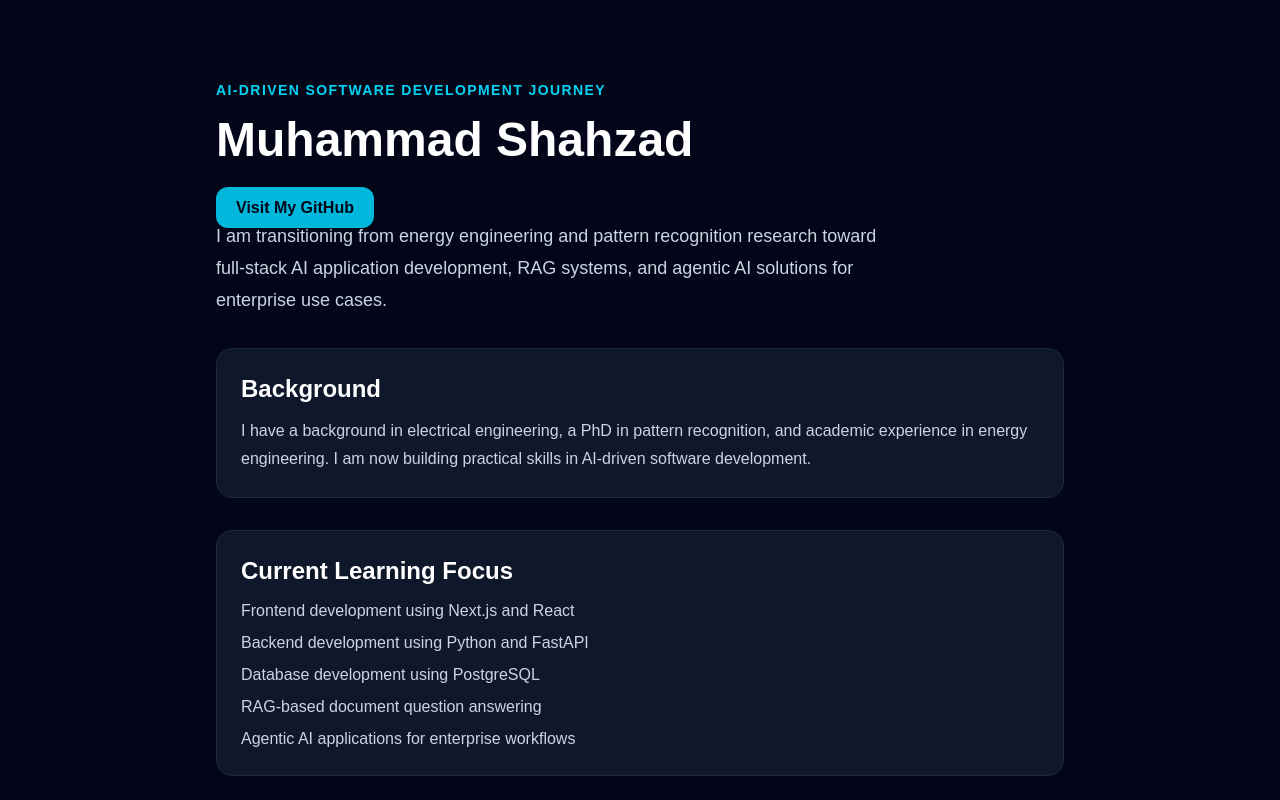
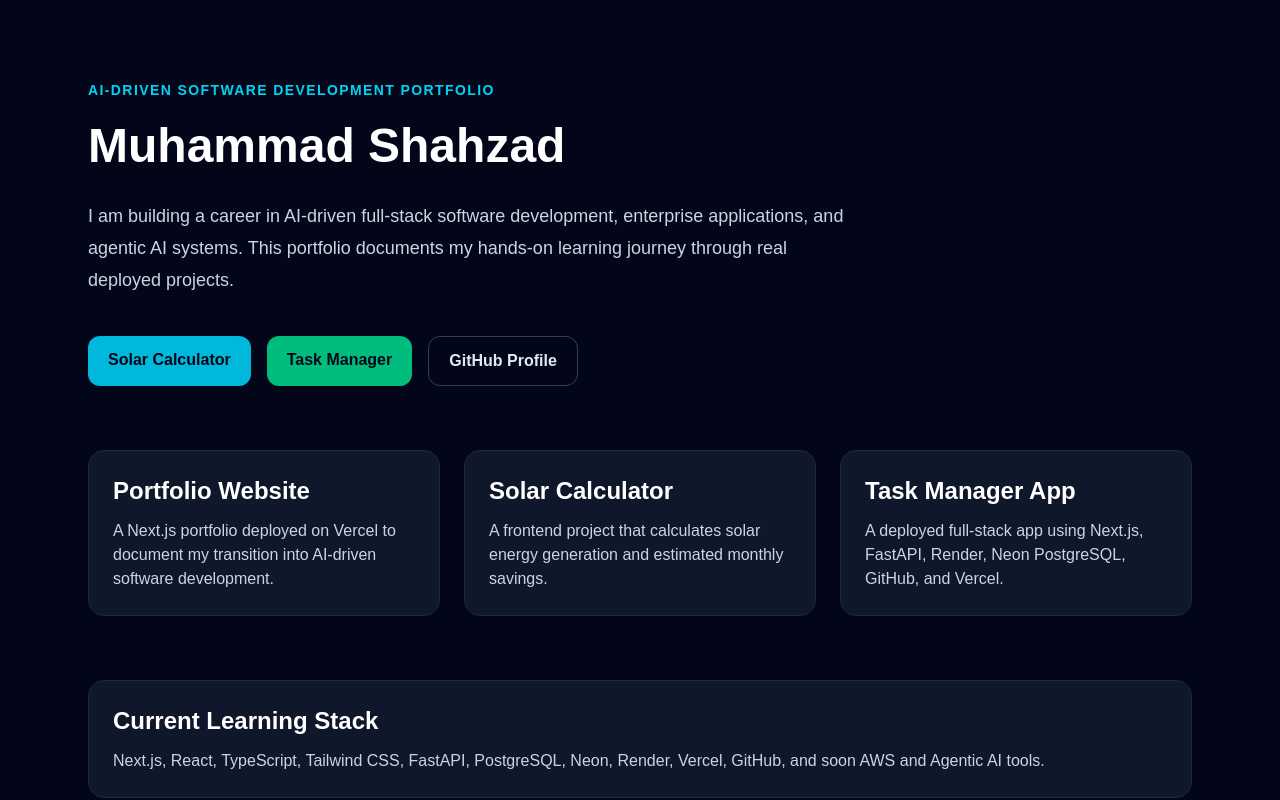
Before and after one commit to HadiShahzad/ai-developer-portfolio, a Next.js app: page / in a window 1280 px wide. Shown: the top 800 px of the page. Built offline with nearby package versions, Linux system fonts and the light colour scheme.

Commit message:
Improve portfolio homepage navigation

```diff
--- a/app/page.tsx
+++ b/app/page.tsx
@@ -1,73 +1,79 @@
 export default function Home() {
   return (
     <main className="min-h-screen bg-slate-950 text-white">
-      <section className="mx-auto max-w-4xl px-6 py-20">
+      <section className="mx-auto max-w-6xl px-6 py-20">
         <p className="mb-4 text-sm font-semibold uppercase tracking-widest text-cyan-400">
-          AI-Driven Software Development Journey
+          AI-Driven Software Development Portfolio
         </p>
 
-        <h1 className="mb-6 text-5xl font-bold">
+        <h1 className="mb-6 text-5xl font-bold leading-tight">
           Muhammad Shahzad
         </h1>
-        <div className="mt-8">
+
+        <p className="max-w-3xl text-lg leading-8 text-slate-300">
+          I am building a career in AI-driven full-stack software development,
+          enterprise applications, and agentic AI systems. This portfolio
+          documents my hands-on learning journey through real deployed projects.
+        </p>
+
+        <div className="mt-10 flex flex-wrap gap-4">
+          <a
+            href="/solar-calculator"
+            className="rounded-xl bg-cyan-500 px-5 py-3 font-semibold text-slate-950 transition hover:bg-cyan-400"
+          >
+            Solar Calculator
+          </a>
+
+          <a
+            href="/task-manager"
+            className="rounded-xl bg-emerald-500 px-5 py-3 font-semibold text-slate-950 transition hover:bg-emerald-400"
+          >
+            Task Manager
+          </a>
+
           <a
             href="https://github.com/HadiShahzad"
             target="_blank"
-            rel="noopener noreferrer"
-            className="rounded-xl bg-cyan-500 px-5 py-3 font-semibold text-slate-950 transition hover:bg-cyan-400"
+            className="rounded-xl border border-slate-700 px-5 py-3 font-semibold text-slate-200 transition hover:bg-slate-800"
           >
-            Visit My GitHub
+            GitHub Profile
           </a>
         </div>
-        <p className="max-w-2xl text-lg leading-8 text-slate-300">
-          I am transitioning from energy engineering and pattern recognition
-          research toward full-stack AI application development, RAG systems,
-          and agentic AI solutions for enterprise use cases.
-        </p>
-        <div className="mt-8 rounded-2xl border border-slate-800 bg-slate-900 p-6">
-          <h2 className="mb-3 text-2xl font-semibold">
-            Background
-          </h2>
 
-          <p className="leading-7 text-slate-300">
-            I have a background in electrical engineering, a PhD in pattern
-            recognition, and academic experience in energy engineering. I am now
-            building practical skills in AI-driven software development.
-          </p>
-        </div>
-        <div className="mt-8 rounded-2xl border border-slate-800 bg-slate-900 p-6">
-          <h2 className="mb-3 text-2xl font-semibold">
-            Current Learning Focus
-          </h2>
-
-          <ul className="space-y-2 text-slate-300">
-            <li>Frontend development using Next.js and React</li>
-            <li>Backend development using Python and FastAPI</li>
-            <li>Database development using PostgreSQL</li>
-            <li>RAG-based document question answering</li>
-            <li>Agentic AI applications for enterprise workflows</li>
-          </ul>
-        </div>
-                <div className="mt-8 rounded-2xl border border-slate-800 bg-slate-900 p-6">
-          <h2 className="mb-3 text-2xl font-semibold">
-            Projects
-          </h2>
-
-          <div className="rounded-xl border border-slate-700 bg-slate-950 p-5">
-            <h3 className="text-xl font-semibold">
-              Agriculture RAG Chatbot
-            </h3>
-
-            <p className="mt-3 leading-7 text-slate-300">
-              A retrieval-augmented generation chatbot deployed on Hugging Face
-              to answer agriculture-related questions.
-            </p>
-
-            <p className="mt-4 text-sm text-cyan-400">
-              Python • RAG • Hugging Face • LLM
+        <section className="mt-16 grid gap-6 md:grid-cols-3">
+          <div className="rounded-2xl border border-slate-800 bg-slate-900 p-6">
+            <h2 className="mb-3 text-2xl font-semibold">Portfolio Website</h2>
+            <p className="text-slate-300">
+              A Next.js portfolio deployed on Vercel to document my transition
+              into AI-driven software development.
             </p>
           </div>
-        </div>
+
+          <div className="rounded-2xl border border-slate-800 bg-slate-900 p-6">
+            <h2 className="mb-3 text-2xl font-semibold">Solar Calculator</h2>
+            <p className="text-slate-300">
+              A frontend project that calculates solar energy generation and
+              estimated monthly savings.
+            </p>
+          </div>
+
+          <div className="rounded-2xl border border-slate-800 bg-slate-900 p-6">
+            <h2 className="mb-3 text-2xl font-semibold">Task Manager App</h2>
+            <p className="text-slate-300">
+              A deployed full-stack app using Next.js, FastAPI, Render, Neon
+              PostgreSQL, GitHub, and Vercel.
+            </p>
+          </div>
+        </section>
+
+        <section className="mt-16 rounded-2xl border border-slate-800 bg-slate-900 p-6">
+          <h2 className="mb-3 text-2xl font-semibold">Current Learning Stack</h2>
+
+          <p className="text-slate-300">
+            Next.js, React, TypeScript, Tailwind CSS, FastAPI, PostgreSQL,
+            Neon, Render, Vercel, GitHub, and soon AWS and Agentic AI tools.
+          </p>
+        </section>
       </section>
     </main>
   );
```
